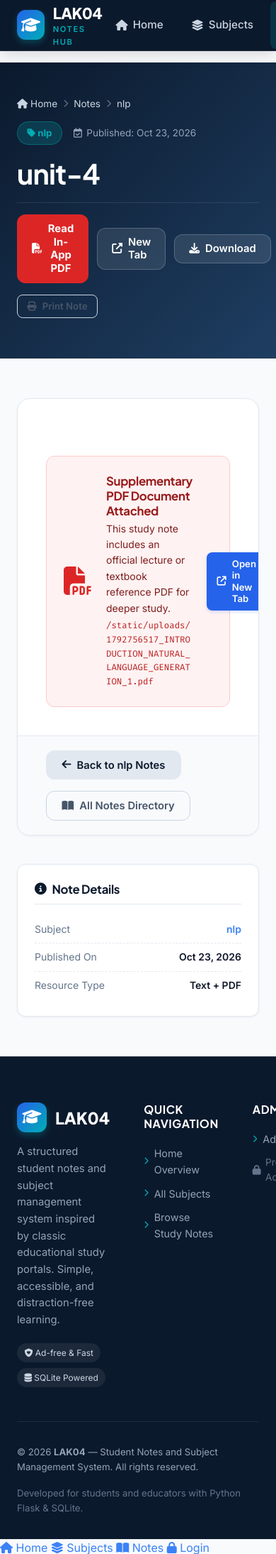
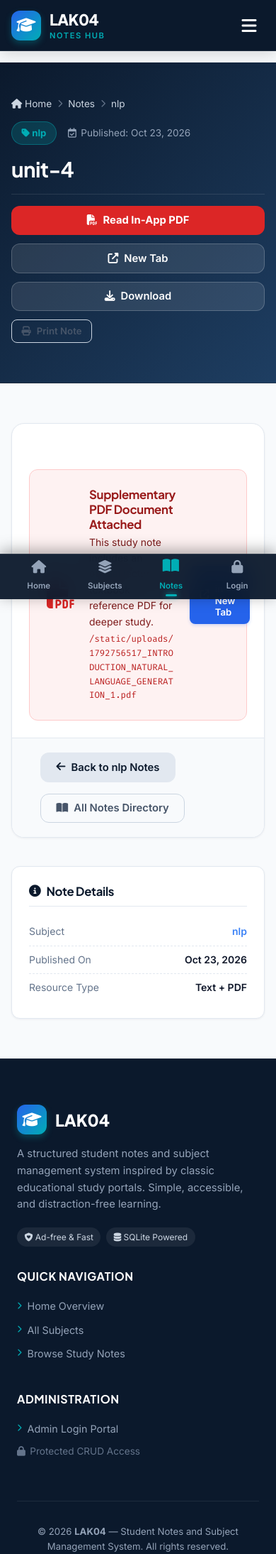
Before and after one commit to harishboxer07-star/students-notes, a Flask app: page /notes/15 in a window 390 px wide; the page is wider, and only the part inside the window is pictured. Shown: the top 2189 px of that part at 71% size. Run offline with Flask 3, Linux system fonts and the light colour scheme; data comes from the database, SQL or seed files in the repository.

Commit message:
fix: resolve unclosed media query and optimize mobile browser layout

```diff
--- a/static/css/style.css
+++ b/static/css/style.css
@@ -2325,18 +2325,6 @@ img {
 }
 
 /* ==========================================================================
-   Responsive Breakpoints
-   ========================================================================== */
-@media (max-width: 992px) {
-    .dashboard-tables-grid {
-        grid-template-columns: 1fr;
-    }
-
-    .reading-grid {
-        grid-template-columns: 1fr;
-    }
-
-    .footer-grid {
 /* ==========================================================================
    Desktop Polish (Screens >= 993px)
    ========================================================================== */
```
